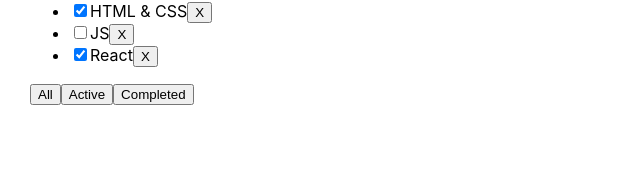
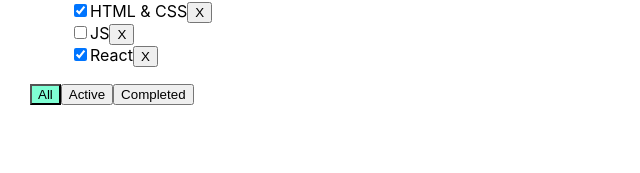
Before and after one commit to Vladislav-Nickolaevich/to-do-list, a React (Create React App) app: page / in a window 1280 px wide. Shown: the part 127-300 px from the top of the page, without its empty margins (0-640 px from the left). Built offline with nearby package versions, Linux system fonts and the light colour scheme.

Commit message:
Change checkbox status, created error useState and created class for filter button and error.Lesson 4

```diff
--- a/src/App.css
+++ b/src/App.css
@@ -6,3 +6,16 @@
 .App > div {
   margin-right: 50px;
 }
+
+.error{
+  border: 1px solid red;
+}
+.error-message{
+  color: red;
+}
+li{
+  list-style-type: none;
+}
+.active{
+  background-color: aquamarine;
+}
--- a/src/App.tsx
+++ b/src/App.tsx
@@ -29,7 +29,7 @@
         setTasks(updatedTasks)
     }
 
-    const changeTodoListFilter = (nextFilterValue: FilterValuesType) => {
+    const changeFilter = (nextFilterValue: FilterValuesType) => {
         setFilter(nextFilterValue)
     }
     let tasksForRender: Array<TaskType> = [];
@@ -44,13 +44,19 @@
     const addTask = (title: string) => {
         setTasks([{id: v1(), title, isDone: false}, ...tasks])
     }
+    const changeTaskStatus = (id: string,value: boolean) => {
+        setTasks(tasks.map(el => el.id === id? {...el, isDone: value}: el))
+    }
     return (
         <div className="App">
             <TodoList title={todoListTitle}
-                      addTask={addTask}
                       tasks={tasksForRender}
                       removeTask={removeTask}
-                      changeTodoListFilter={changeTodoListFilter}/>
+                      changeFilter={changeFilter}
+                      addTask={addTask}
+                      changeTaskStatus={changeTaskStatus}
+                      filter={filter}
+            />
         </div>
     );
 }
--- a/src/TodoList.tsx
+++ b/src/TodoList.tsx
@@ -7,43 +7,55 @@
     title: string
     tasks: Array<TaskType>
     removeTask: (taskId: string) => void
-    changeTodoListFilter: (nextFilterValue:FilterValuesType) => void
+    changeFilter: (nextFilterValue:FilterValuesType) => void
     addTask: (value: string) => void
+    changeTaskStatus: (id: string,value: boolean) => void
+    filter: FilterValuesType
 }
 
 const TodoList = (props: TodoListPropsType) => {
 
     const tasksListsItems = props.tasks.map((task) => {
         const onClickHandler = () => props.removeTask(task.id)
+        const onChangeHandler = (e:ChangeEvent<HTMLInputElement>) => {
+            let newIsDoneValue = e.currentTarget.checked
+            props.changeTaskStatus(task.id, newIsDoneValue)
+        }
         return (
             <li key={task.id}>
-                <input type="checkbox" checked={task.isDone}/>
+                <input type="checkbox"
+                       checked={task.isDone}
+                       onChange={onChangeHandler}
+                />
                 <span>{task.title}</span>
                 <button onClick={onClickHandler}>X</button>
             </li>
         );
     })
     const [value, setValue] = useState('')
+    const [error, setError] = useState<string | null>(null)
     const inputOnChangeHandler = (e:ChangeEvent<HTMLInputElement>) => {
         setValue(e.currentTarget.value)
     }
     const onKeyDownInput = (e:KeyboardEvent<HTMLInputElement>) => {
         if(e.key === 'Enter'){
-            onClickAddHandler()
+            onClickAdd()
         }
     }
-    const onClickAddHandler = () => {
+    const onClickAdd = () => {
         if(value.trim() !== ''){
             props.addTask(value)
             setValue('')
+            setError(null)
         } else {
             setValue('')
+            setError('Title is required')
         }
 
     }
-    const allClickHandler = () => props.changeTodoListFilter('all')
-    const activeClickHandler = () => props.changeTodoListFilter('active')
-    const completedClickHandler = () => props.changeTodoListFilter('completed')
+    const allClickHandler = () => props.changeFilter('all')
+    const activeClickHandler = () => props.changeFilter('active')
+    const completedClickHandler = () => props.changeFilter('completed')
     return (
         <div>
             <h3>{props.title}</h3>
@@ -52,16 +64,21 @@
                     value={value}
                     onChange={inputOnChangeHandler}
                     onKeyDown={onKeyDownInput}
+                    className={error? 'error': ''}
                 />
-                <button onClick={onClickAddHandler}>+</button>
+                <button onClick={onClickAdd}>+</button>
+                {error && <div className='error-message'>{error}</div>}
             </div>
             <ul>
                 {tasksListsItems}
             </ul>
             <div>
-                <button onClick={allClickHandler}>All</button>
-                <button onClick={activeClickHandler}>Active</button>
-                <button onClick={completedClickHandler}>Completed</button>
+                <button onClick={allClickHandler}
+                        className={props.filter === 'all'?'active': ''}>All</button>
+                <button onClick={activeClickHandler}
+                        className={props.filter === 'active'?'active': ''}>Active</button>
+                <button onClick={completedClickHandler}
+                        className={props.filter === 'completed'?'active': ''}>Completed</button>
             </div>
         </div>
     );
```
